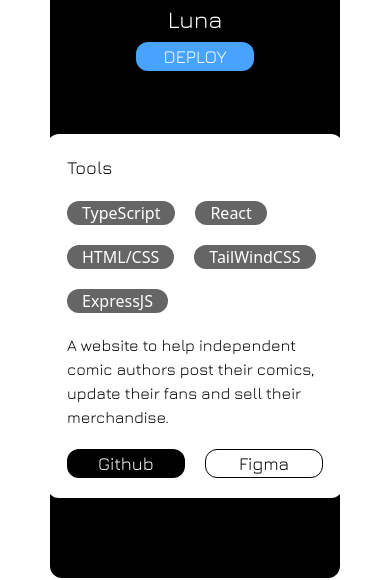
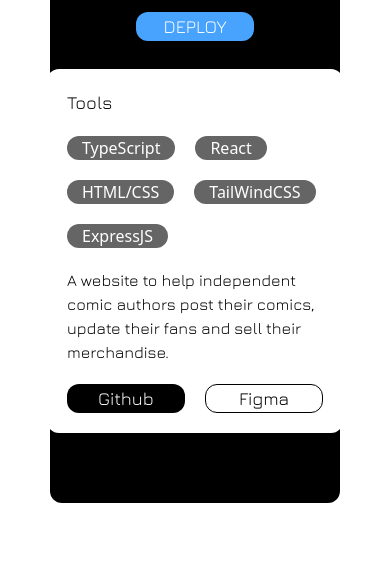
Before and after one commit to pixelatedpup/pechie, a React (Vite) app in the folder pechie/: page /works in a window 390 px wide. Shown: the part 534-1114 px from the top of the page. After the commit the page ends 1087 px from the top, so only its background shows below. Built offline with nearby package versions, Linux system fonts and the light colour scheme.

Commit message:
Improved styling with the padding and margin

```diff
--- a/pechie/src/components/Content.tsx
+++ b/pechie/src/components/Content.tsx
@@ -35,7 +35,7 @@ const Content = ({title="Luna Comics",github,figma,deploy, description,tags,vide
                 <h2 className="text-white text-regular text-center">{title ?? "Luna Comics"}</h2>
                 <Button text="DEPLOY" link={deploy}/>
             </div>
-                <section className="flex justify-center  mt-[33px] p-[30px]">
+                <section className="flex justify-center  mt-[8px] p-[20px]">
                     <Description>
                         <div className="flex flex-col gap-5 py-[20px] px-[20px]">
                             <article className="flex flex-col gap-5">
--- a/pechie/src/components/Page.tsx
+++ b/pechie/src/components/Page.tsx
@@ -8,7 +8,7 @@ const Page = () =>{
         <div className="min-h-screen flex flex-col">
             <div className="">
                 <Header location={location.pathname}/>
-                <div className="max-w-[1075px] mx-auto pb-[50px] pt-[30px] mt-[80px] lg:px-[0px] px-[50px]" >
+                <div className="max-w-[1075px] mx-auto pb-[50px]  mt-[60px] lg:px-[0px] px-[50px]" >
                     <Body/>
                 </div>
             </div>
--- a/pechie/src/components/pages/Home.tsx
+++ b/pechie/src/components/pages/Home.tsx
@@ -8,7 +8,7 @@ const Home = () =>{
     return(
         <>
 
-        <div className="flex justify-center items-center pt-[85px]">
+        <div className="flex justify-center items-center pt-[105px]">
         <section className=" grid grid-cols-2 w-[302px] h-[400px]  gap-y-10 gap-x-5">
             <article>
                 <div >
--- a/pechie/src/components/pages/Works.tsx
+++ b/pechie/src/components/pages/Works.tsx
@@ -15,7 +15,7 @@ const Works = () => {
     };
 
     return (
-        <div className={`flex ${isMobileOrTablet ? "flex-col" : "flex-row"} justify-center w-full gap-5`}>
+        <div className={`flex ${isMobileOrTablet ? "flex-col mt-[80px]" : "flex-row"} justify-center w-full gap-5`}>
             {isMobileOrTablet ? (
                 <NavTop
                     works={works}
```
